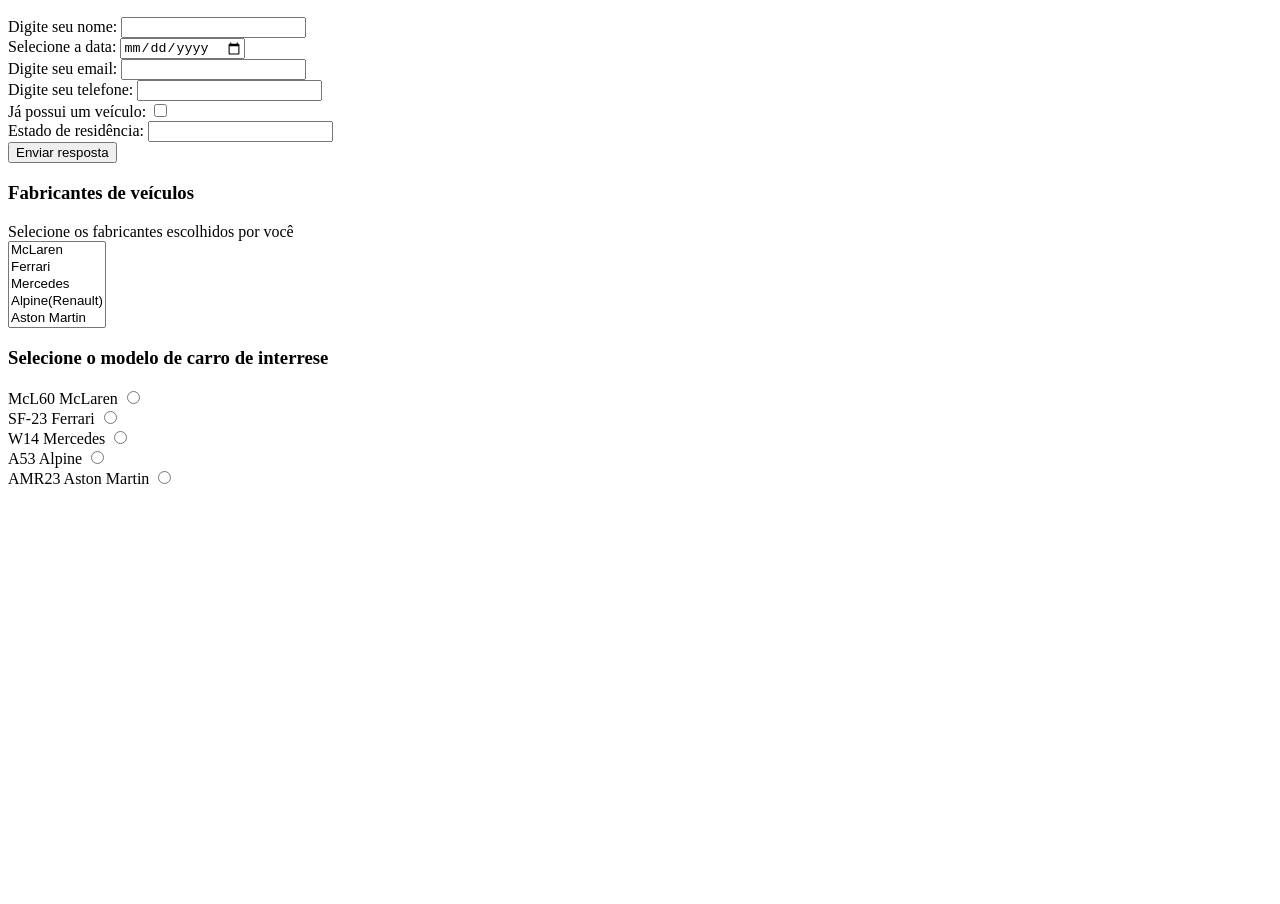
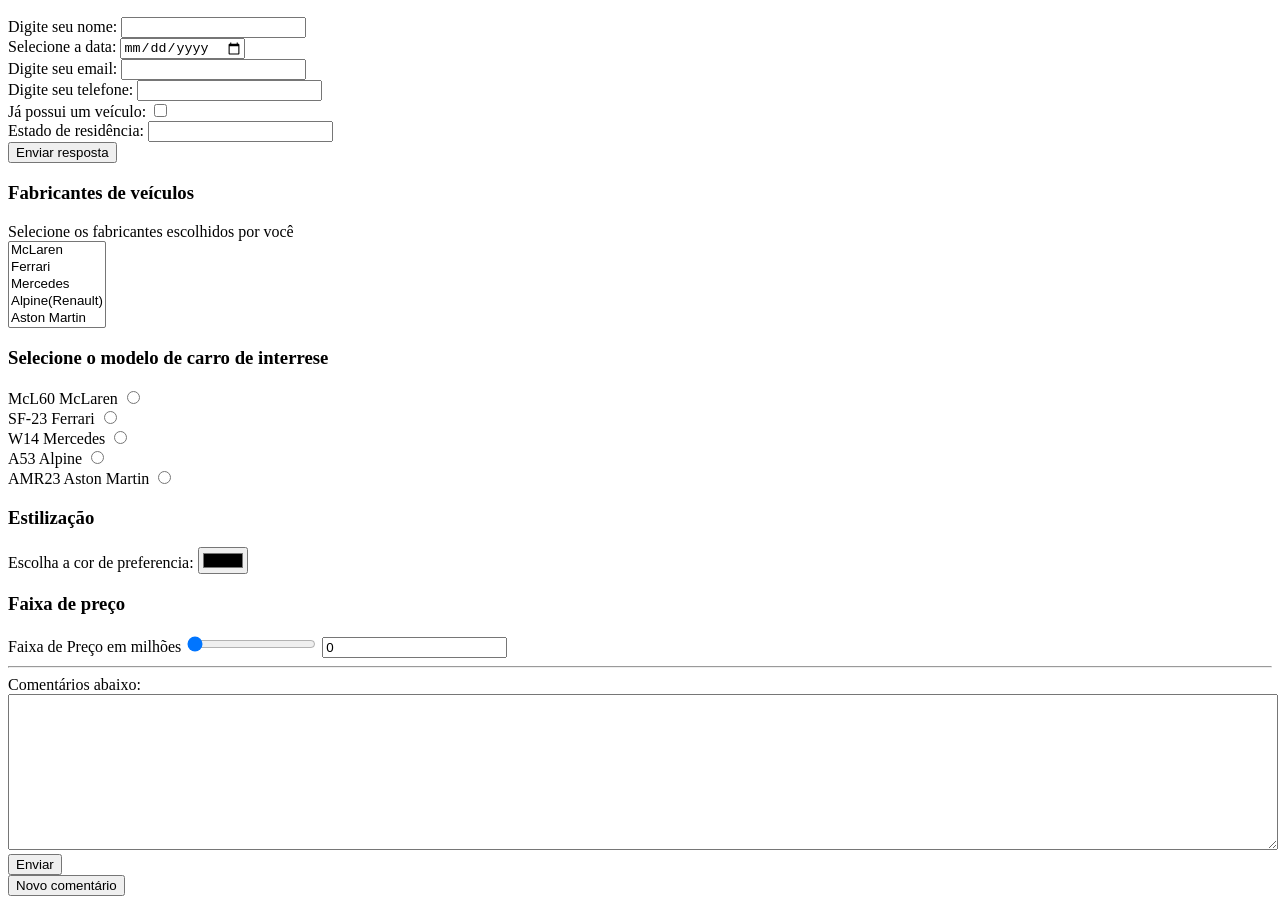
Before and after one commit to Belaginglass/Forms_sobre_carrosF1, a plain HTML site: page index.html in a window 1280 px wide. Shown: the part 110-1014 px from the top of the page. Before the commit the page ends 800 px from the top, so only its background shows below. Drawn offline with Linux system fonts and the light colour scheme.

Commit message:
Update index.html
Área para selecionar cor; Área de faixa de preço; Local de comentários

```diff
--- a/index.html
+++ b/index.html
@@ -47,6 +47,21 @@
         <input type="radio" name="a53" id="a53" value="a53"> <br>
         <label for="amr23">AMR23 Aston Martin</label>
         <input type="radio" name="amr23" id="amr23" value="amr23"> <br>
+        <h3>Estilização</h3>
+        <label for="color">Escolha a cor de preferencia: </label>
+        <input type="color" name="color" id="color">
+
+        <h3>Faixa de preço</h3>
+        <label for="faixapreco">Faixa de Preço em milhões</label>
+        <input type="range" name="vol" value="0" min="0" max="1000" oninput="faixapreco.value=value"
+            onchange="faixapreco.value=value">
+        <input type="text" id="faixapreco" value="0" readonly>
+        <hr>
+        <label for="coments">Comentários abaixo:
+            <br> <textarea name="coments" id="coments" cols="30" rows="10" style="width: 100%;"></textarea>
+        </label>
+        <input type="submit" value="Enviar"> <br>
+        <input type="reset" value="Novo comentário"> <br>
     </form>
 </body>
 
```
